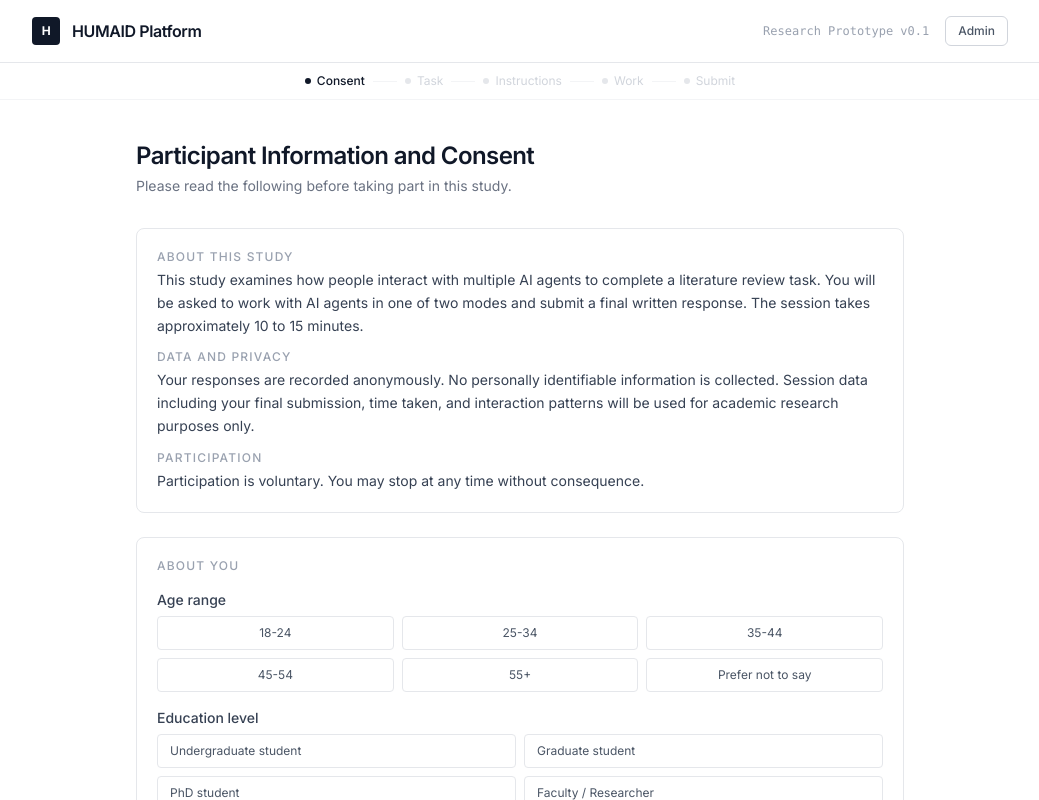
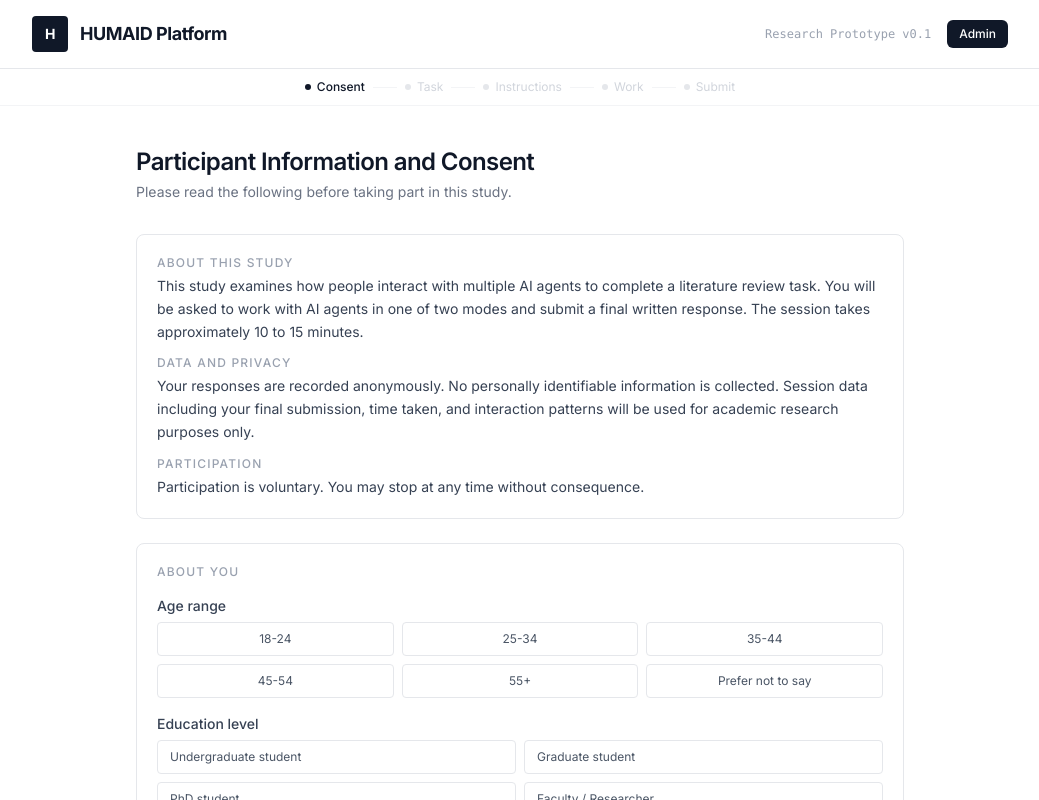
Before and after one commit to Jackustc/humaidplatform, a Next.js app: page / in a window 1280 px wide. Shown: the top 800 px of the page, without its empty margins (120-1159 px from the left). Built offline with nearby package versions, Linux system fonts and the light colour scheme.

Commit message:
Make Admin button black/white and increase navbar logo and title size

```diff
--- a/app/layout.tsx
+++ b/app/layout.tsx
@@ -17,14 +17,14 @@ export default function RootLayout({ children }: { children: React.ReactNode })
         <nav className="bg-white border-b border-gray-200">
           <div className="max-w-5xl mx-auto px-6 py-4 flex items-center justify-between">
             <div className="flex items-center gap-3">
-              <div className="w-7 h-7 bg-gray-900 rounded flex items-center justify-center flex-shrink-0">
-                <span className="text-white text-xs font-bold tracking-tight">H</span>
+              <div className="w-9 h-9 bg-gray-900 rounded flex items-center justify-center flex-shrink-0">
+                <span className="text-white text-sm font-bold tracking-tight">H</span>
               </div>
-              <span className="font-semibold text-gray-900 tracking-tight">HUMAID Platform</span>
+              <span className="text-lg font-bold text-gray-900 tracking-tight">HUMAID Platform</span>
             </div>
             <div className="flex items-center gap-4">
               <span className="text-xs text-gray-400 font-mono hidden sm:inline">Research Prototype v0.1</span>
-              <a href="/admin" className="text-xs font-medium text-gray-600 hover:text-gray-900 border border-gray-300 hover:border-gray-500 px-3 py-1.5 rounded-md transition-colors hidden sm:inline">Admin</a>
+              <a href="/admin" className="text-xs font-medium text-white bg-gray-900 hover:bg-gray-700 px-3 py-1.5 rounded-md transition-colors hidden sm:inline">Admin</a>
             </div>
           </div>
         </nav>
```
